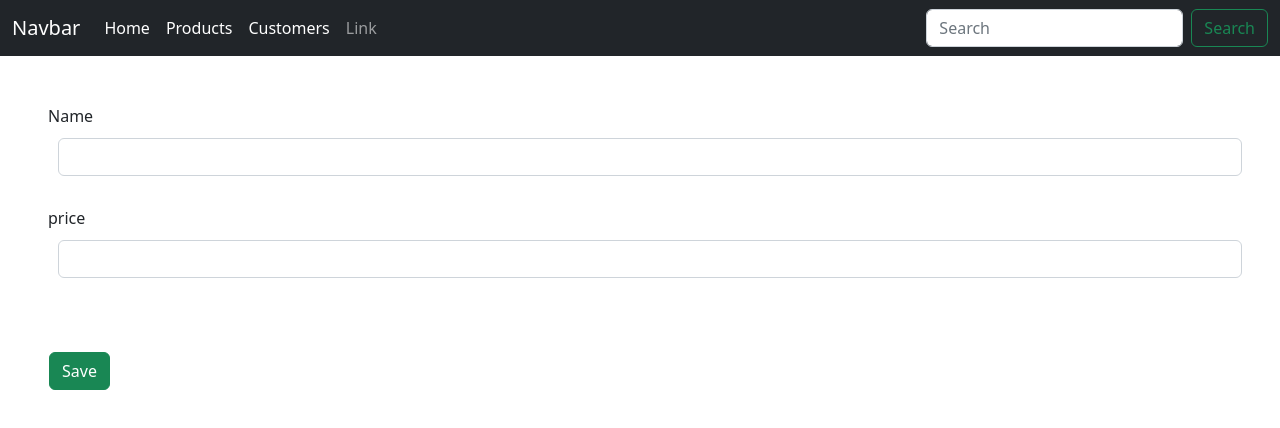
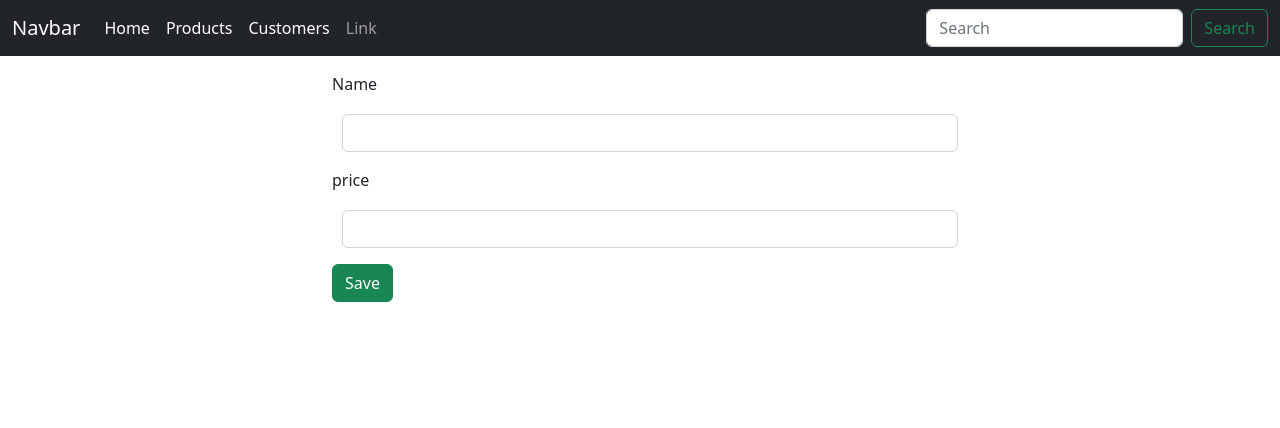
Before and after one commit to yassineouzer/Catalog, an Angular app: page /NewProduct in a window 1280 px wide. Shown: the top 428 px of the page. Built offline with nearby package versions, Linux system fonts and the light colour scheme.

Commit message:
last modifications of reactive froms

```diff
--- a/src/app/new-product/new-product.component.html
+++ b/src/app/new-product/new-product.component.html
@@ -1,14 +1,15 @@
-<div xlass="container mt-3 md-6 offset-md-3">
-    <form >
-  <div class="mb-3 form-label p-5 pb-1">
-      <label bclass="form-label">Name</label>
+
+<div class="container mt-3 col-md-6 offset-md-3">
+    <form [formGroup]="ProductFormGroup" (ngSubmit)="HandleAddProduct()">
+  <div class="mb-3">
+      <label class="form-label">Name</label>
       <input type="text" formControlName="name" class="form-control" style="margin: 10px !important;">
   </div>
-  <div class="mb-3 form-label p-5" style="padding-top: 0px !important;">
-    <label bclass="form-label">price</label>
-    <input type="text" formControlName="name" class="form-control"style="margin: 10px !important;">
+  <div class="mb-3 " style="padding-top: 0px !important;">
+    <label class="form-label">price</label>
+    <input type="text" formControlName="price" class="form-control"style="margin: 10px !important;">
 </div>
-<div style="padding-left: 49px !important"><button class="btn btn-success" type="submit">Save</button></div>
+<div><button class="btn btn-success" type="submit" style=" padding: 10px 79p !important">Save</button></div>
 
     </form>
 </div>
--- a/src/app/new-product/new-product.component.ts
+++ b/src/app/new-product/new-product.component.ts
@@ -1,4 +1,8 @@
 import { Component, OnInit } from '@angular/core';
+import {FormBuilder, Validators } from '@angular/forms';
+import { FormGroup } from '@angular/forms';
+
+
 
 @Component({
   selector: 'app-new-product',
@@ -7,9 +11,20 @@ import { Component, OnInit } from '@angular/core';
 })
 export class NewProductComponent implements OnInit {
 
-  constructor() { }
+  ProductFormGroup! :FormGroup;
+  constructor(private fb:FormBuilder) { }
 
   ngOnInit(): void {
+    this.ProductFormGroup=this.fb.group(
+      {
+        name : this.fb.control(null,[Validators.required,Validators.minLength(4)]),
+        price : this.fb.control(null,[Validators.required])
+      }
+    );
+  }
+
+  HandleAddProduct(){
+  console.log(this.ProductFormGroup.value);
   }
 
 }
--- a/src/app/products/products.component.html
+++ b/src/app/products/products.component.html
@@ -1,4 +1,5 @@
 <div class="container">
+
     <ng-template #errors>
         {{Errormessage}}
     </ng-template>>
--- a/src/app/products/products.component.ts
+++ b/src/app/products/products.component.ts
@@ -12,9 +12,11 @@ import { Product } from '../model/product.model';
 export class ProductsComponent implements OnInit {
   products! : Array<Product>;
   Errormessage! :string;
+
   constructor(private productService:ProductService, private router:Router) { }
 
   ngOnInit(): void {
+
 
   this.productService.getAllProduct().subscribe(
     {
```
Also changed, not shown: src/app/app.module.ts (+6 -1 lines).
